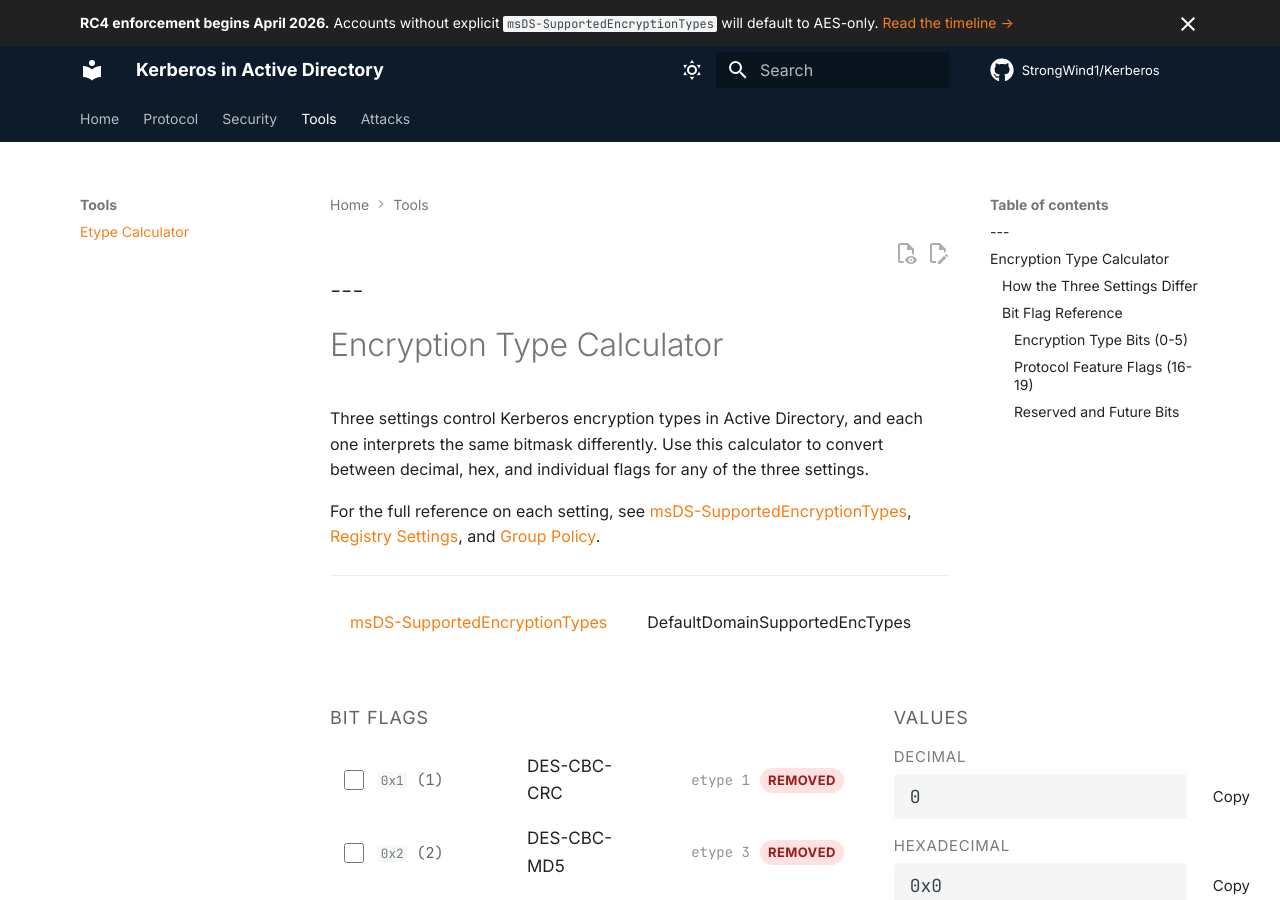
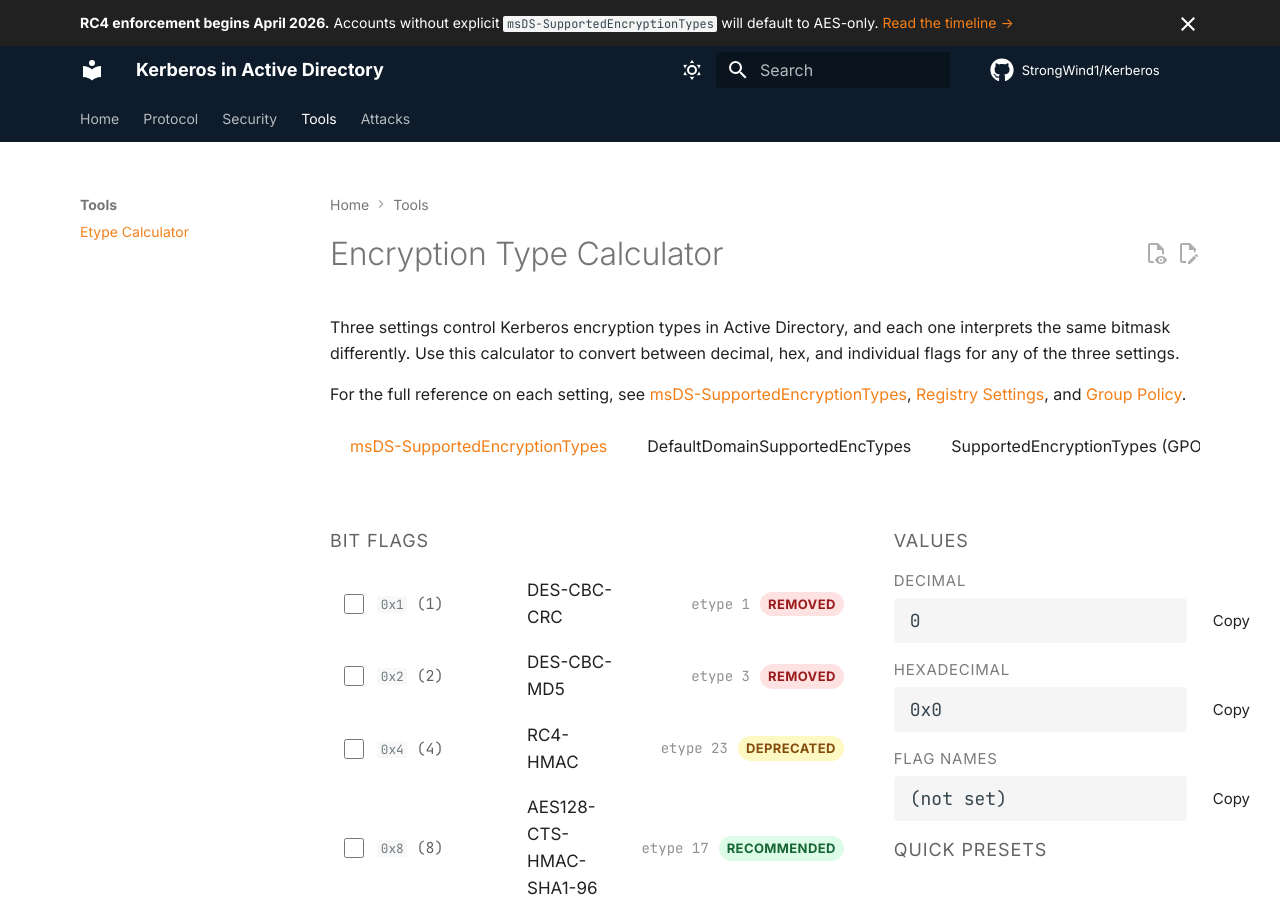
Before and after one commit to StrongWind1/Kerberos, an MkDocs documentation site: the page built from content/security/etype-calculator.md, in a window 1280 px wide and 900 px high. Built offline with MkDocs 1.6.1 and Material for MkDocs 9.7.7, drawn with Linux system fonts in a browser that asks for light colours; plug-ins that fetch from the network failed and are left out; comment, search, counter and statistics services are not loaded; part of the change alters nothing that is shown.

```diff
--- a/content/security/etype-calculator.md
+++ b/content/security/etype-calculator.md
@@ -1,4 +1,6 @@
 ---
+hide:
+  - toc
 ---
 
 # Encryption Type Calculator
@@ -11,8 +13,6 @@ For the full reference on each setting, see
 [msDS-SupportedEncryptionTypes](msds-supported.md),
 [Registry Settings](registry.md), and
 [Group Policy](group-policy.md).
-
----
 
 <div id="etype-calculator">
 <div class="etype-tabs">
```
